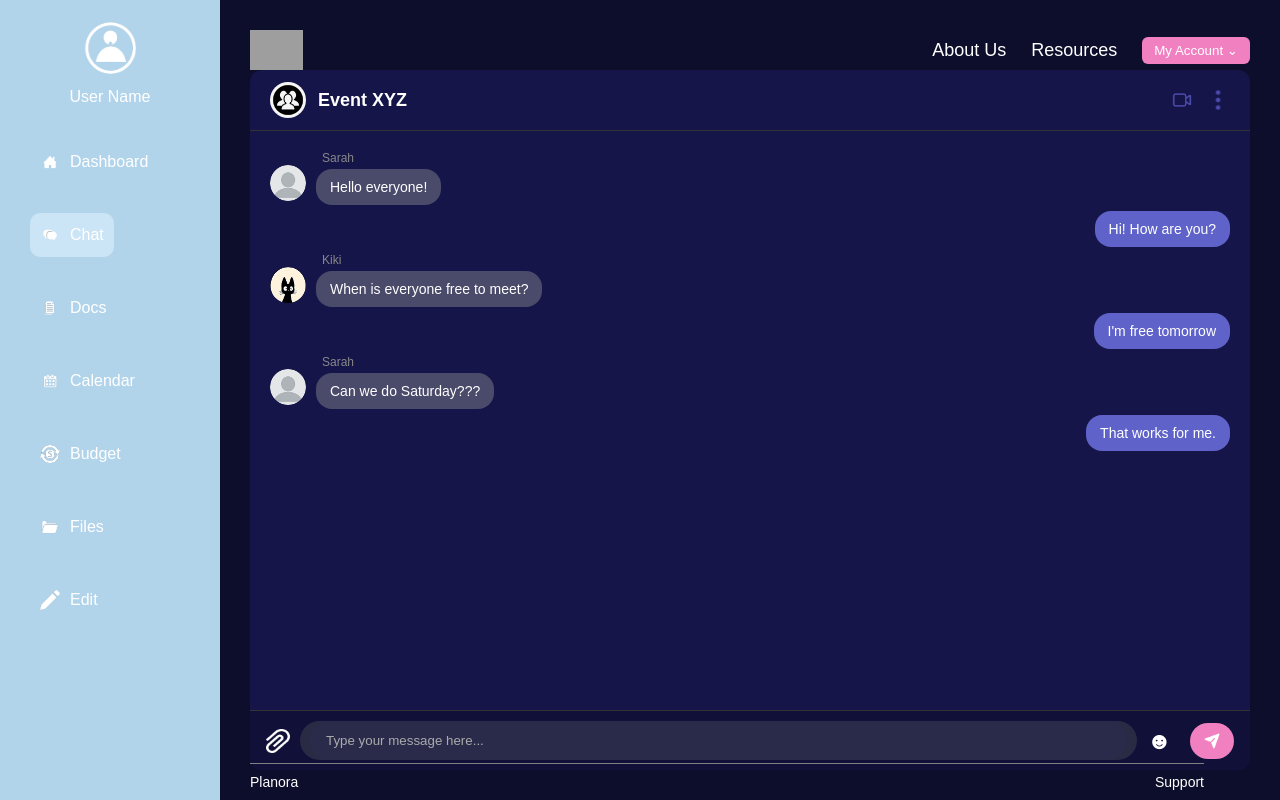
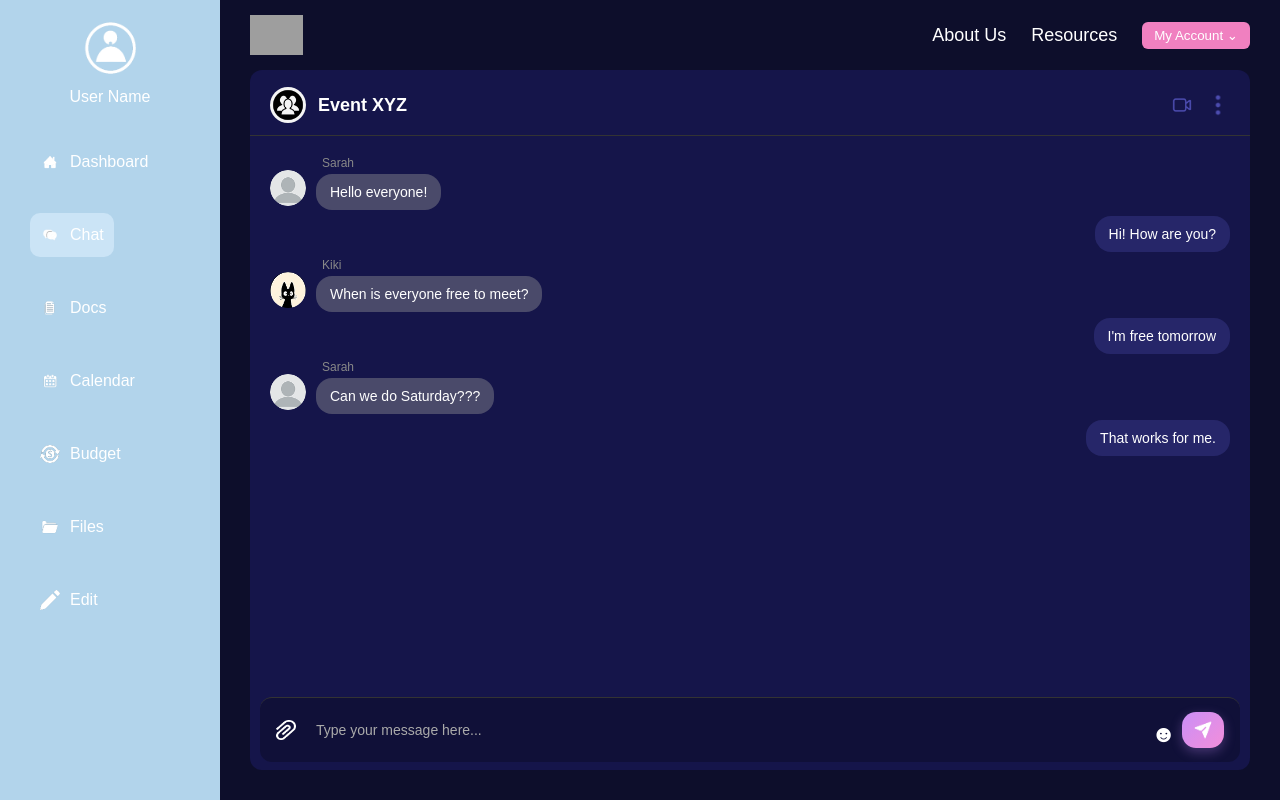
Before and after one commit to Vivian-Nguyen-08/git-assignment, a React (Create React App) app in the folder frontend/: page /chat in a window 1280 px wide. Built offline with nearby package versions, Linux system fonts and the light colour scheme; grey boxes are pictures that could not be loaded.

Commit message:
Fixed chat input box styling

```diff
--- a/frontend/src/pages/ChatPage.css
+++ b/frontend/src/pages/ChatPage.css
@@ -5,6 +5,7 @@
     height: calc(100vh - 100px);
     background-color: #15154a;
     border-radius: 12px;
+    margin-top: 15px;
     overflow: hidden;
   }
 
@@ -13,6 +14,7 @@
     justify-content: space-between;
     align-items: center;
     padding: 12px 20px;
+    margin-top: 5px;
     border-bottom: 1px solid #333;
   }
 
@@ -109,7 +111,8 @@
   }
 
   .message-row.right .chat-bubble {
-    background-color: #5f63c9;
+    background-color: #262669;
+    /* 5f63c9 */
   }
 
   .chat-text {
@@ -128,19 +131,24 @@
     padding: 10px 16px;
     background-color: #101038;
     border-top: 1px solid #333;
+    border-radius: 12px;
     gap: 10px;
+    margin-bottom: 8px;
+    width: 98%;
+    align-self: center;
   }
 
 
   .chat-input-area input {
     flex: 1;
     padding: 12px 16px;
-    border-radius: 30px;
-    background-color: #2a2b4b;
+    border-radius: 10px; /* Must match */
+    background-color: transparent; /* Make it blend */
     border: none;
     color: white;
-    margin: 0 10px;
+    margin: 0;
   }
+
 
   .chat-input-area input::placeholder {
     color: #aaa;
@@ -150,30 +158,53 @@
     width: 24px;
     height: 24px;
     cursor: pointer;
+    transition: box-shadow 0.2s ease, transform 0.2s ease;
+    background: none;
+  }
+
+  .input-icon:hover {
+    box-shadow: 0 0 10px rgb(24, 3, 87); /* soft pink glow */
+    transform: scale(1.05);
   }
 
   .send-btn {
-    background-color: #f080c0;
+    background: linear-gradient(135deg, #ca8ff7, #f38eda);
     border: none;
-    padding: 8px 12px;
-    border-radius: 30px;
+    padding: 6.7px 10px;
+    border-radius: 14px;
     cursor: pointer;
     display: flex;
     align-items: center;
     justify-content: center;
+    transition: transform 0.2s ease, box-shadow 0.2s ease;
+    box-shadow: 0 4px 12px rgba(200, 144, 248, 0.3);
+    margin-left: -7px;
+  }
+
+  .send-btn:hover {
+    transform: scale(1.03);
+    /* box-shadow: 0 6px 16px rgba(248, 144, 192, 0.4); */
   }
 
   .send-icon {
-    width: 20px;
-    height: 20px;
+    width: 22px;
+    height: 22px;
   }
+
 
   .emoji-toggle-btn {
     background: none;
     border: none;
     font-size: 24px;
     cursor: pointer;
-    margin-right: 8px;
+    margin-right: 4px;
+    color: white;
+    transition: box-shadow 0.2s ease, transform 0.2s ease;
+  }
+
+  .emoji-toggle-btn:hover {
+    box-shadow: 0 0 10px rgba(128, 168, 255, 0.4); /* soft blue glow */
+    transform: scale(1.1);
   }
 
 .emoji-picker-container {
@@ -327,19 +358,30 @@
 .input-with-preview {
   display: flex;
   align-items: center;
-  background-color: #292b45;
-  border-radius: 25px;
-  ppadding: 6px 8px 6px 12px;
+  background-color: #2916bd00 ;
+  /* 292b45 */
+  border-radius: 12px;
+  padding: 4px 10px;
   flex: 1;
   gap: 10px;
+  overflow: hidden;
+  height: 44px;
 }
 
-.inline-image-preview img {
-  height: 36px;
-  width: 36px;
-  border-radius: 8px;
-  object-fit: cover;
-  box-shadow: 0 0 4px rgba(0,0,0,0.3);
+.input-with-preview input {
+  flex: 1;
+  background-color: transparent;
+  border: none;
+  color: white;
+  font-size: 14px;
+  padding: 6px 0;
+  outline: none;
+}
+
+.input-icon,
+.emoji-toggle-btn {
+  width: 20px;
+  height: 20px;
 }
 
 
@@ -388,3 +430,31 @@
   box-shadow: none;
   /* margin: 0;  */
 }
+
+
+.emoji-toggle-btn {
+  background: none;
+  border: none;
+  font-size: 24px;
+  cursor: pointer;
+  margin-right: 8px;
+  outline: none; /* prevents default focus border */
+}
+
+.emoji-toggle-btn:hover,
+.emoji-toggle-btn:focus,
+.emoji-toggle-btn:active {
+  background: none;
+  outline: none;
+  box-shadow: none;
+}
+
+
+.chat-messages {
+  scrollbar-width: none; /* Firefox */
+  -ms-overflow-style: none; /* IE and Edge */
+}
+
+.chat-messages::-webkit-scrollbar {
+  display: none; /* Chrome, Safari, Opera */
+}
--- a/frontend/src/pages/ChatPage.js
+++ b/frontend/src/pages/ChatPage.js
@@ -298,10 +298,10 @@ const ChatPage = () => {
           )}
         </div>
 
-        <footer className="event-footer">
+        {/* <footer className="event-footer">
           <div>Planora</div>
           <div>Support</div>
-        </footer>
+        </footer> */}
       </div>
     </div>
   );
```
